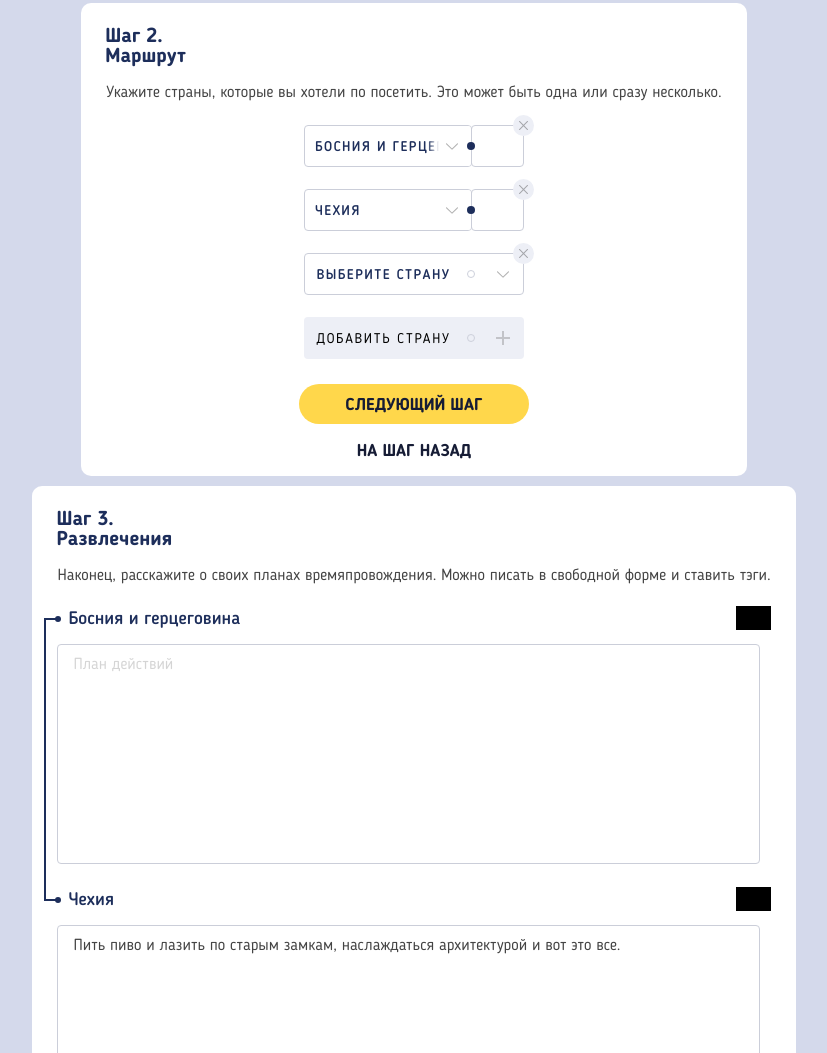
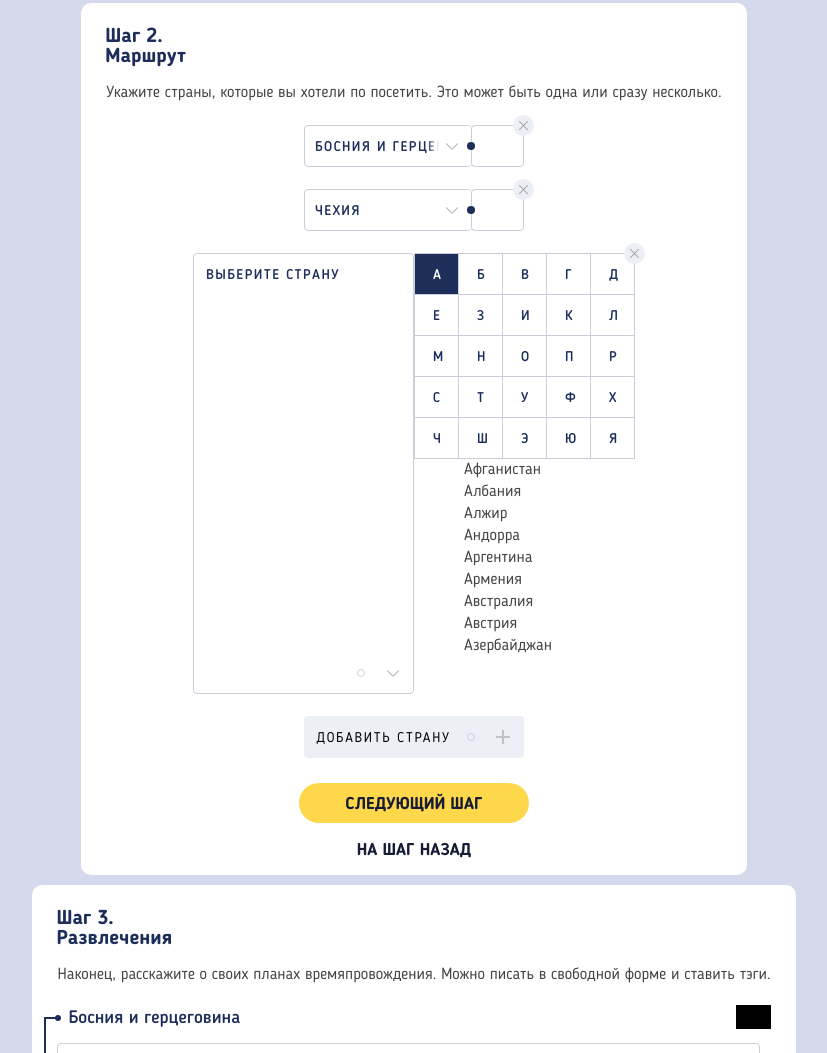
Before and after one commit to RomanDovgii/1047897-pognali-18, a website: page source/form.html in a window 1280 px wide. Shown: the part 2304-3357 px from the top of the page, without its empty margins (226-1053 px from the left). Drawn offline with nearby package versions, Linux system fonts and the light colour scheme; files that its build step writes are made by us from their sources.

Commit message:
added some more stuff

```diff
--- a/source/form.html
+++ b/source/form.html
@@ -373,6 +373,115 @@
                   </li>
                   <li class="route__item">
                     <span class="route__choose-country">Выберите страну</span>
+                    <div class="choose-country-block route__choose-country-block">
+                      <ul class="letters-list filter__letters-list">
+                        <li class="letters-list__item">
+                          <a class="letters-list__link letters-list__link--active" href="">А</a>
+                        </li>
+                        <li class="letters-list__item">
+                          <a class="letters-list__link" href="">Б</a>
+                        </li>
+                        <li class="letters-list__item">
+                          <a class="letters-list__link" href="">В</a>
+                        </li>
+                        <li class="letters-list__item">
+                          <a class="letters-list__link" href="">Г</a>
+                        </li>
+                        <li class="letters-list__item">
+                          <a class="letters-list__link" href="">Д</a>
+                        </li>
+                        <li class="letters-list__item">
+                          <a class="letters-list__link" href="">Е</a>
+                        </li>
+                        <li class="letters-list__item">
+                          <a class="letters-list__link" href="">З</a>
+                        </li>
+                        <li class="letters-list__item">
+                          <a class="letters-list__link" href="">И</a>
+                        </li>
+                        <li class="letters-list__item">
+                          <a class="letters-list__link" href="">К</a>
+                        </li>
+                        <li class="letters-list__item">
+                          <a class="letters-list__link" href="">Л</a>
+                        </li>
+                        <li class="letters-list__item">
+                          <a class="letters-list__link" href="">М</a>
+                        </li>
+                        <li class="letters-list__item">
+                          <a class="letters-list__link" href="">Н</a>
+                        </li>
+                        <li class="letters-list__item">
+                          <a class="letters-list__link" href="">О</a>
+                        </li>
+                        <li class="letters-list__item">
+                          <a class="letters-list__link" href="">П</a>
+                        </li>
+                        <li class="letters-list__item">
+                          <a class="letters-list__link" href="">Р</a>
+                        </li>
+                        <li class="letters-list__item">
+                          <a class="letters-list__link" href="">С</a>
+                        </li>
+                        <li class="letters-list__item">
+                          <a class="letters-list__link" href="">Т</a>
+                        </li>
+                        <li class="letters-list__item">
+                          <a class="letters-list__link" href="">У</a>
+                        </li>
+                        <li class="letters-list__item">
+                          <a class="letters-list__link" href="">Ф</a>
+                        </li>
+                        <li class="letters-list__item">
+                          <a class="letters-list__link" href="">Х</a>
+                        </li>
+                        <li class="letters-list__item">
+                          <a class="letters-list__link" href="">Ч</a>
+                        </li>
+                        <li class="letters-list__item">
+                          <a class="letters-list__link" href="">Ш</a>
+                        </li>
+                        <li class="letters-list__item">
+                          <a class="letters-list__link" href="">Э</a>
+                        </li>
+                        <li class="letters-list__item">
+                          <a class="letters-list__link" href="">Ю</a>
+                        </li>
+                        <li class="letters-list__item">
+                          <a class="letters-list__link" href="">Я</a>
+                        </li>
+                      </ul>
+
+                      <ul class="filter-countries-list filter__filter-countries-list">
+                        <li class="filter-countries-list__item">
+                          <a class="filter-countries-list__link" href="">Афганистан</a>
+                        </li>
+                        <li class="filter-countries-list__item">
+                          <a class="filter-countries-list__link" href="">Албания</a>
+                        </li>
+                        <li class="filter-countries-list__item">
+                          <a class="filter-countries-list__link" href="">Алжир</a>
+                        </li>
+                        <li class="filter-countries-list__item">
+                          <a class="filter-countries-list__link" href="">Андорра</a>
+                        </li>
+                        <li class="filter-countries-list__item">
+                          <a class="filter-countries-list__link" href="">Аргентина</a>
+                        </li>
+                        <li class="filter-countries-list__item">
+                          <a class="filter-countries-list__link" href="">Армения</a>
+                        </li>
+                        <li class="filter-countries-list__item">
+                          <a class="filter-countries-list__link" href="">Австралия</a>
+                        </li>
+                        <li class="filter-countries-list__item">
+                          <a class="filter-countries-list__link" href="">Австрия</a>
+                        </li>
+                        <li class="filter-countries-list__item">
+                          <a class="filter-countries-list__link" href="">Азербайджан</a>
+                        </li>
+                      </ul>
+                    </div>
                     <button class="route__delete-country" type="button" name="button">
                       <span class="visually-hidden">удалить страну</span>
                     </button>
```
Also changed, not shown: source/sass/blocks/choose-country-block.scss (added).
